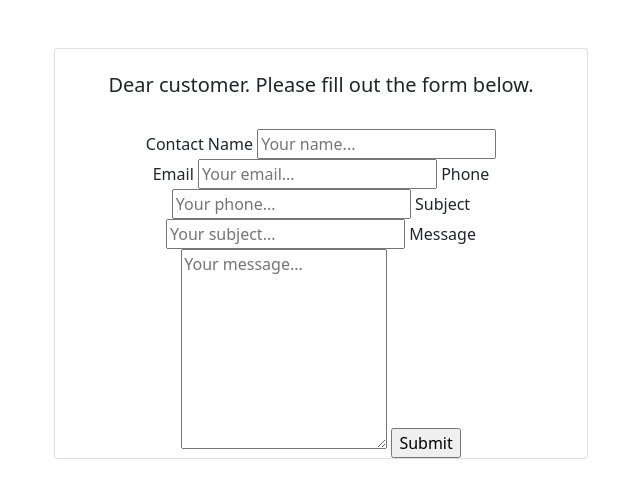
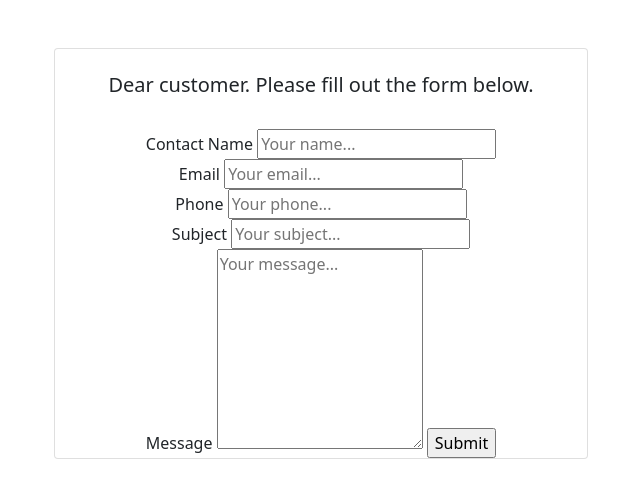
Before and after one commit to imnadya/propmgt, a plain HTML site: page index.html in a window 1280 px wide. Shown: the whole page, without its empty margins (319-959 px from the left). Drawn offline with nearby package versions, Linux system fonts and the light colour scheme.

Commit message:
Update index.html

```diff
--- a/index.html
+++ b/index.html
@@ -75,14 +75,14 @@ input[type=submit]:hover {
     <input  id="name" name="name" type="text" placeholder="Your name..."/>
     </br>
 <label for="email">Email</label>
-    <input  id="email" name="email" type="text" placeholder="Your email...">
+    <input  id="email" name="email" type="text" placeholder="Your email..."></br>
 <label for="phone">Phone</label>
-    <input  id="phone" name="phone" type="text" placeholder="Your phone...">
+    <input  id="phone" name="phone" type="text" placeholder="Your phone..."></br>
 <label for="subject">Subject</label>
-    <input  id="subject" name="subject" type="text" placeholder="Your subject...">
+    <input  id="subject" name="subject" type="text" placeholder="Your subject..."></br>
 <label for="description">Message</label>
     <textarea id="description" name="description" placeholder="Your message..." style="height:200px"></textarea>
-    <input type="submit" name="submit">
+    <input type="submit" name="submit"></br>
   </form>
 </div>
 
```
